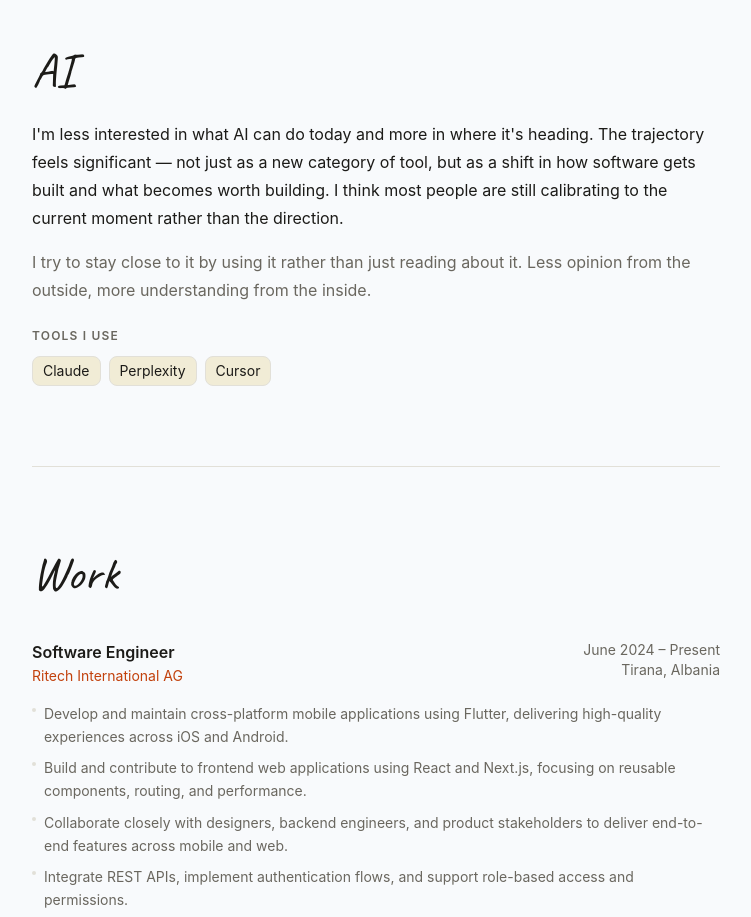
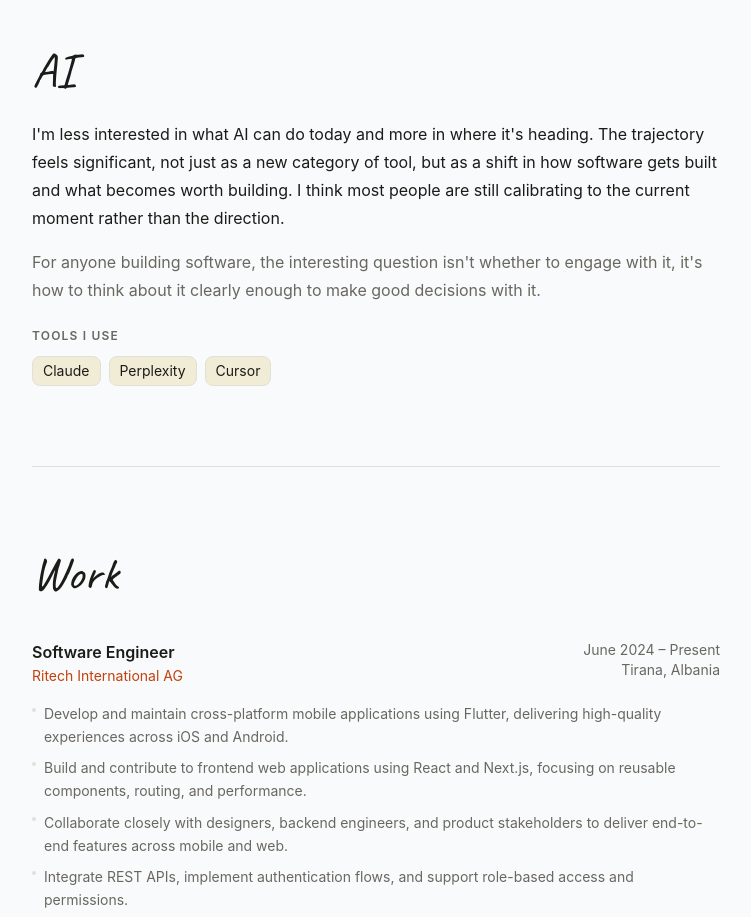
Before and after one commit to arlindmetaj/arlind-tech, a Next.js app: page / in a window 1280 px wide. Shown: the part 1620-2537 px from the top of the page, without its empty margins (264-1015 px from the left). Built offline with nearby package versions, Linux system fonts and the light colour scheme; no server answers.

Commit message:
add new section

```diff
--- a/app/page.tsx
+++ b/app/page.tsx
@@ -198,13 +198,13 @@ export default function HomePage() {
             <div className="space-y-4">
               <p style={{ color: "var(--ink)", lineHeight: 1.75 }}>
                 I'm less interested in what AI can do today and more in where it's heading. The
-                trajectory feels significant — not just as a new category of tool, but as a shift
+                trajectory feels significant, not just as a new category of tool, but as a shift
                 in how software gets built and what becomes worth building. I think most people are
                 still calibrating to the current moment rather than the direction.
               </p>
               <p style={{ color: "var(--dim)", lineHeight: 1.75 }}>
-                I try to stay close to it by using it rather than just reading about it. Less
-                opinion from the outside, more understanding from the inside.
+                For anyone building software, the interesting question isn't whether to engage with
+                it, it's how to think about it clearly enough to make good decisions with it.
               </p>
             </div>
             <div>
```
